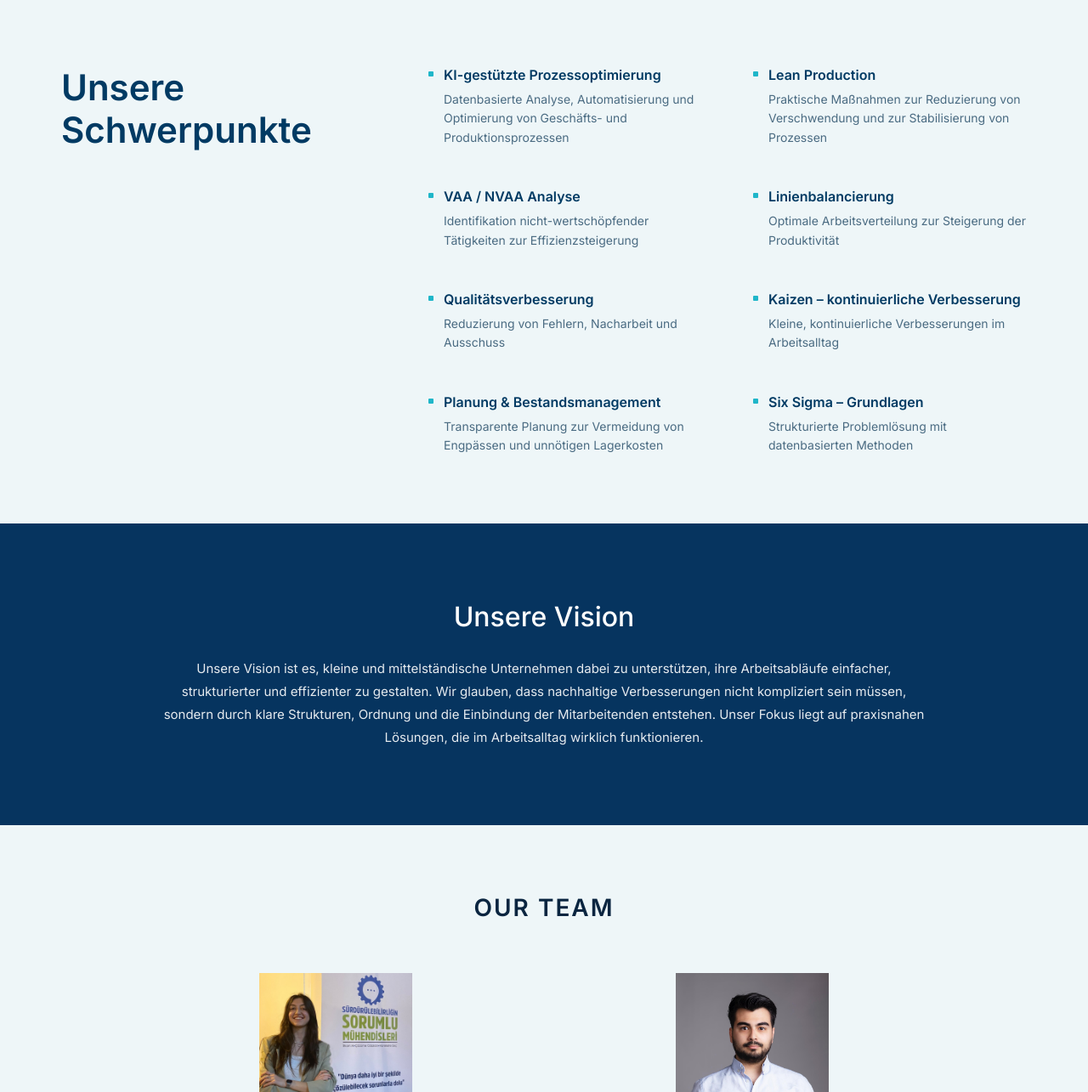
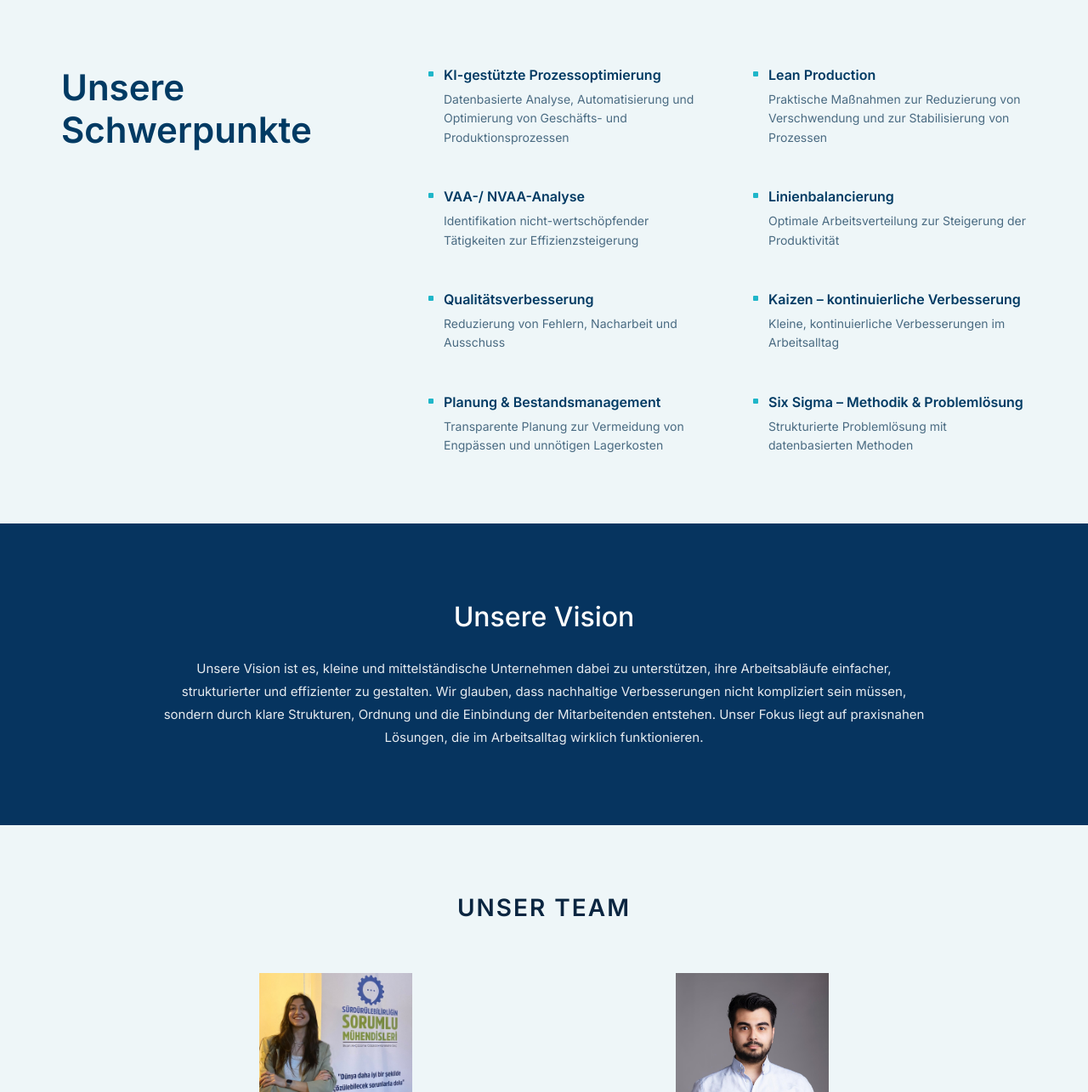
Before and after one commit to tugcebeyzam/leanwerk-site, a website: page dist/index.html in a window 1280 px wide. Shown: the part 803-2088 px from the top of the page at 85% size. Drawn offline with Linux system fonts and the light colour scheme.

Commit message:
Update index.html

```diff
--- a/dist/index.html
+++ b/dist/index.html
@@ -64,7 +64,7 @@
       </div>
 
       <div class="focus-item">
-        <h4>VAA / NVAA Analyse</h4>
+        <h4>VAA-/ NVAA-Analyse</h4>
         <p>Identifikation nicht-wertschöpfender Tätigkeiten zur Effizienzsteigerung</p>
       </div>
 
@@ -89,7 +89,7 @@
       </div>
 
       <div class="focus-item">
-        <h4>Six Sigma – Grundlagen</h4>
+        <h4>Six Sigma – Methodik & Problemlösung</h4>
         <p>Strukturierte Problemlösung mit datenbasierten Methoden</p>
       </div>
     </div>
@@ -112,7 +112,7 @@
   </div>
 </section>
 <section class="team-section" id="team">
-  <h2 class="team-title">OUR TEAM</h2>
+  <h2 class="team-title">UNSER TEAM</h2>
 
   <div class="team-grid">
 
```
